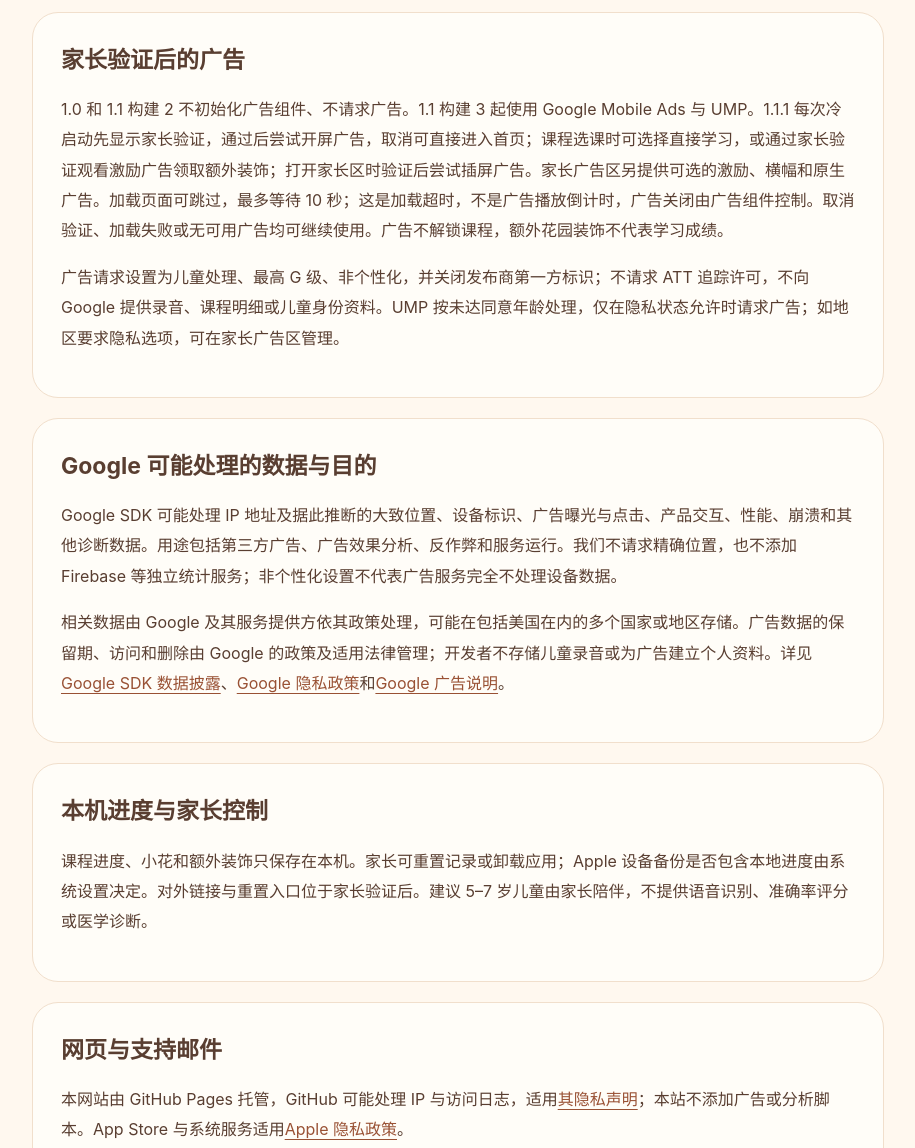
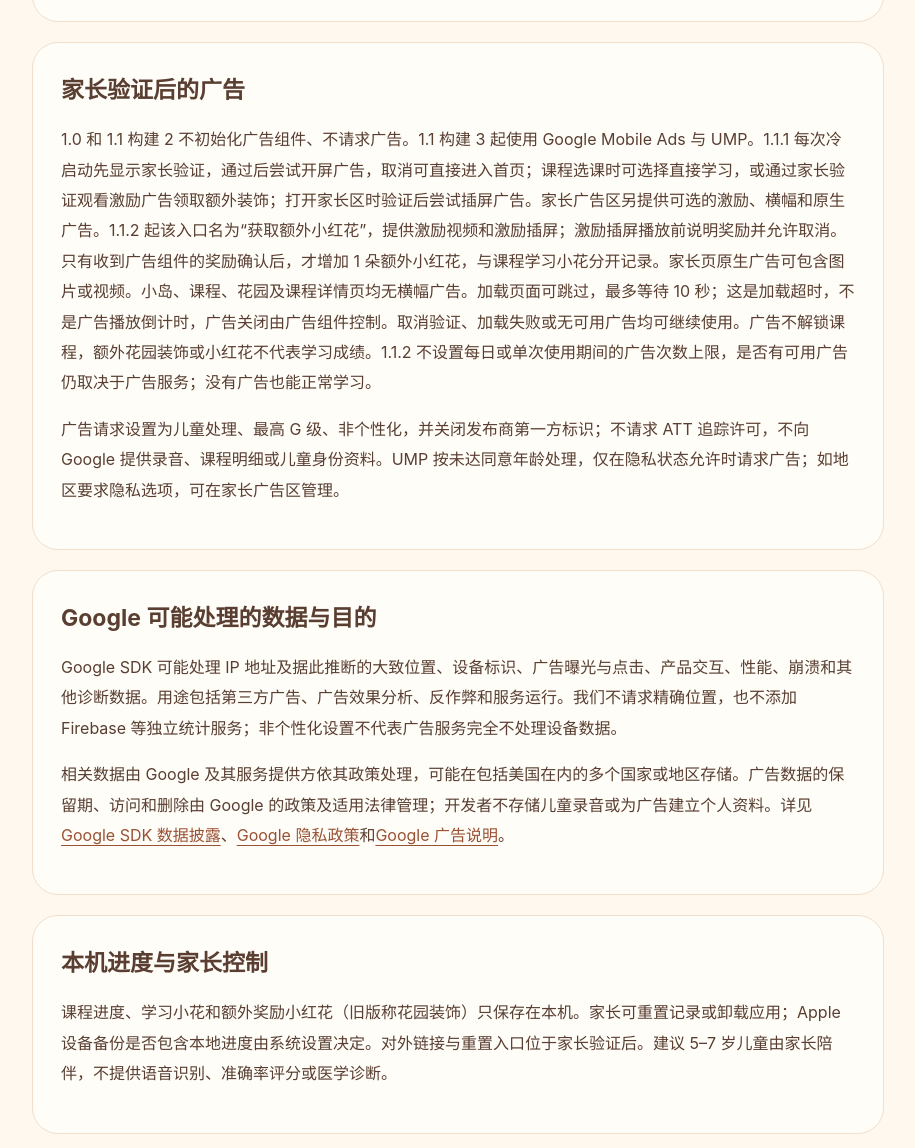
Before and after one commit to Jacky-LinPeng/pinyin-island-support, a plain HTML site: page privacy.html in a window 1280 px wide. Shown: the part 569-1717 px from the top of the page, without its empty margins (182-1097 px from the left). Drawn offline with Linux system fonts and the light colour scheme.

Commit message:
docs: 更新1.1.2家长奖励入口隐私说明

```diff
--- a/privacy.html
+++ b/privacy.html
@@ -1,8 +1,8 @@
-<!doctype html><html lang="zh-Hans"><head><meta charset="utf-8"><meta name="viewport" content="width=device-width,initial-scale=1"><title>奶油拼音岛 · 隐私政策</title><link rel="stylesheet" href="style.css"></head><body><main><nav><a href="./">奶油拼音岛</a><a href="marketing.html">应用介绍</a></nav><h1>隐私政策</h1><p class="muted">更新日期：2026 年 10 月 10 日 · 1.0 / 1.1 构建 2 不启用广告；1.1 构建 3 起启用广告；1.1.1 更新展示入口</p>
+<!doctype html><html lang="zh-Hans"><head><meta charset="utf-8"><meta name="viewport" content="width=device-width,initial-scale=1"><title>奶油拼音岛 · 隐私政策</title><link rel="stylesheet" href="style.css"></head><body><main><nav><a href="./">奶油拼音岛</a><a href="marketing.html">应用介绍</a></nav><h1>隐私政策</h1><p class="muted">更新日期：2026 年 10 月 14 日 · 1.0 / 1.1 构建 2 不启用广告；1.1 构建 3 起启用广告；1.1.1 更新展示入口；1.1.2 更新家长奖励入口</p>
 <section class="card"><h2>学习与录音</h2><p>奶油拼音岛由 Peng Lin 提供，面向儿童及监护人。无需账户，无内购，不主动索取儿童姓名或联系方式。学习记录保存在设备上。只有点击录音才请求麦克风权限，每次最长 10 秒，仅在当前练习本地回放，不上传、不识别、不用于模型训练。重新录音、离开练习或进入后台时删除临时录音；录音不纳入备份。拒绝麦克风权限不影响其他学习功能。</p><p>1.1 使用随包提供的普通话例词音频，无法播放时回退 Apple 系统语音。音频在开发阶段使用科大讯飞生成，应用不包含讯飞密钥，也不向讯飞发送文字、录音或设备数据。</p></section>
-<section class="card"><h2>家长验证后的广告</h2><p>1.0 和 1.1 构建 2 不初始化广告组件、不请求广告。1.1 构建 3 起使用 Google Mobile Ads 与 UMP。1.1.1 每次冷启动先显示家长验证，通过后尝试开屏广告，取消可直接进入首页；课程选课时可选择直接学习，或通过家长验证观看激励广告领取额外装饰；打开家长区时验证后尝试插屏广告。家长广告区另提供可选的激励、横幅和原生广告。加载页面可跳过，最多等待 10 秒；这是加载超时，不是广告播放倒计时，广告关闭由广告组件控制。取消验证、加载失败或无可用广告均可继续使用。广告不解锁课程，额外花园装饰不代表学习成绩。</p><p>广告请求设置为儿童处理、最高 G 级、非个性化，并关闭发布商第一方标识；不请求 ATT 追踪许可，不向 Google 提供录音、课程明细或儿童身份资料。UMP 按未达同意年龄处理，仅在隐私状态允许时请求广告；如地区要求隐私选项，可在家长广告区管理。</p></section>
+<section class="card"><h2>家长验证后的广告</h2><p>1.0 和 1.1 构建 2 不初始化广告组件、不请求广告。1.1 构建 3 起使用 Google Mobile Ads 与 UMP。1.1.1 每次冷启动先显示家长验证，通过后尝试开屏广告，取消可直接进入首页；课程选课时可选择直接学习，或通过家长验证观看激励广告领取额外装饰；打开家长区时验证后尝试插屏广告。家长广告区另提供可选的激励、横幅和原生广告。1.1.2 起该入口名为“获取额外小红花”，提供激励视频和激励插屏；激励插屏播放前说明奖励并允许取消。只有收到广告组件的奖励确认后，才增加 1 朵额外小红花，与课程学习小花分开记录。家长页原生广告可包含图片或视频。小岛、课程、花园及课程详情页均无横幅广告。加载页面可跳过，最多等待 10 秒；这是加载超时，不是广告播放倒计时，广告关闭由广告组件控制。取消验证、加载失败或无可用广告均可继续使用。广告不解锁课程，额外花园装饰或小红花不代表学习成绩。1.1.2 不设置每日或单次使用期间的广告次数上限，是否有可用广告仍取决于广告服务；没有广告也能正常学习。</p><p>广告请求设置为儿童处理、最高 G 级、非个性化，并关闭发布商第一方标识；不请求 ATT 追踪许可，不向 Google 提供录音、课程明细或儿童身份资料。UMP 按未达同意年龄处理，仅在隐私状态允许时请求广告；如地区要求隐私选项，可在家长广告区管理。</p></section>
 <section class="card"><h2>Google 可能处理的数据与目的</h2><p>Google SDK 可能处理 IP 地址及据此推断的大致位置、设备标识、广告曝光与点击、产品交互、性能、崩溃和其他诊断数据。用途包括第三方广告、广告效果分析、反作弊和服务运行。我们不请求精确位置，也不添加 Firebase 等独立统计服务；非个性化设置不代表广告服务完全不处理设备数据。</p><p>相关数据由 Google 及其服务提供方依其政策处理，可能在包括美国在内的多个国家或地区存储。广告数据的保留期、访问和删除由 Google 的政策及适用法律管理；开发者不存储儿童录音或为广告建立个人资料。详见 <a href="https://developers.google.com/admob/ios/privacy/data-disclosure">Google SDK 数据披露</a>、<a href="https://policies.google.com/privacy">Google 隐私政策</a>和<a href="https://policies.google.com/technologies/ads">Google 广告说明</a>。</p></section>
-<section class="card"><h2>本机进度与家长控制</h2><p>课程进度、小花和额外装饰只保存在本机。家长可重置记录或卸载应用；Apple 设备备份是否包含本地进度由系统设置决定。对外链接与重置入口位于家长验证后。建议 5–7 岁儿童由家长陪伴，不提供语音识别、准确率评分或医学诊断。</p></section>
+<section class="card"><h2>本机进度与家长控制</h2><p>课程进度、学习小花和额外奖励小红花（旧版称花园装饰）只保存在本机。家长可重置记录或卸载应用；Apple 设备备份是否包含本地进度由系统设置决定。对外链接与重置入口位于家长验证后。建议 5–7 岁儿童由家长陪伴，不提供语音识别、准确率评分或医学诊断。</p></section>
 <section class="card"><h2>网页与支持邮件</h2><p>本网站由 GitHub Pages 托管，GitHub 可能处理 IP 与访问日志，适用<a href="https://docs.github.com/en/site-policy/privacy-policies/github-general-privacy-statement">其隐私声明</a>；本站不添加广告或分析脚本。App Store 与系统服务适用<a href="https://www.apple.com/legal/privacy/">Apple 隐私政策</a>。</p><p>监护人主动发送支持邮件时，我们仅为答复与排错处理邮件地址、正文和自愿提供的信息。请勿发送儿童身份资料、照片或录音。不再需要的支持邮件可通过下方邮箱申请删除，法律要求保留的除外。</p></section>
 <section class="card"><h2>联系与更新</h2><p>开发者：Peng Lin<br>隐私与支持邮箱：<a href="mailto:540933120@qq.com">540933120@qq.com</a></p><p>监护人可联系我们咨询隐私或申请处理误收资料。重要变化会更新本页日期，并按需要在应用中提示。</p></section>
 <section class="card" lang="en"><h2>English summary</h2><p>Version 1.0 and 1.1 build 2 do not request ads. Starting with 1.1 build 3, parent-gated Google AdMob ads are enabled with child treatment, G content rating and non-personalized requests. UMP checks privacy requirements before ads. Google may process IP/general location, device identifiers, ad interactions and diagnostics for advertising, analytics, fraud prevention and service operation, including processing outside your country. No child recordings or lesson details are sent to Google or iFlytek. Recordings are temporary, local and deleted on exit or background. All lessons remain available without watching ads. Contact Peng Lin at the email above for privacy questions.</p></section><footer>© 2026 Peng Lin · 奶油拼音岛</footer></main></body></html>
```
Also changed, not shown: index.html (+1 -1 lines).
